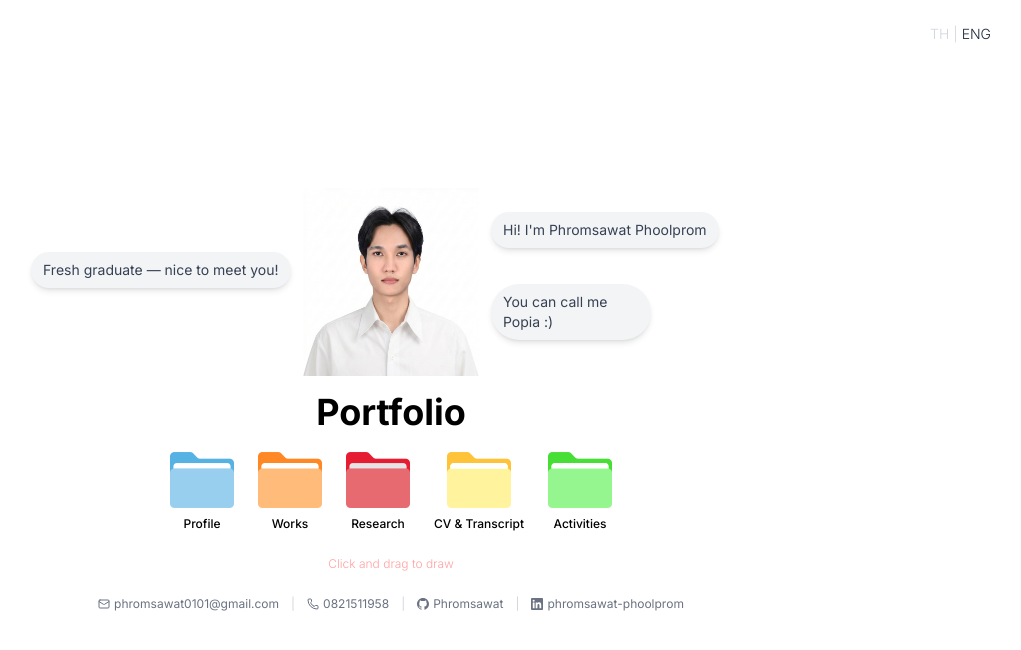
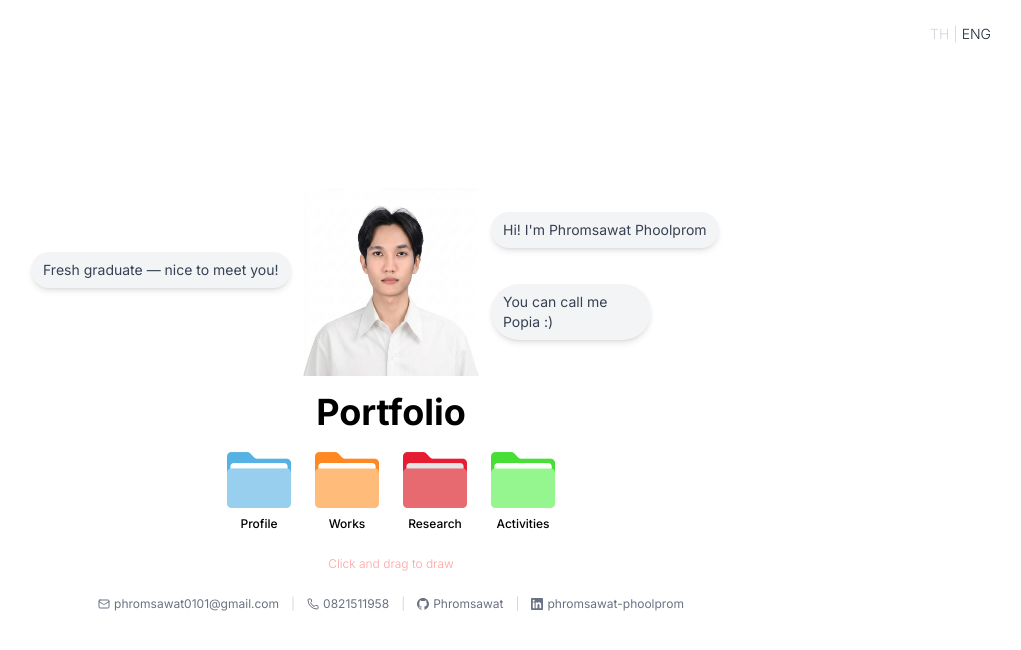
Before and after one commit to Phromsawat/portfolio, a Next.js app: page / in a window 1280 px wide. Shown: the top 650 px of the page, without its empty margins (249-1270 px from the left). Built offline with nearby package versions, Linux system fonts and the light colour scheme.

Commit message:
fix(navigation): remove CV links

```diff
--- a/src/app/(home)/page.tsx
+++ b/src/app/(home)/page.tsx
@@ -5,7 +5,6 @@ import Link from "next/link";
 import { Mail, Phone } from "lucide-react";
 import DrawingCanvas from "@/components/DrawingCanvas";
 import { useState, useEffect } from "react";
-import { useRouter } from "next/navigation";
 
 const content = {
   th: {
@@ -16,7 +15,6 @@ const content = {
     works: "งาน",
     research: "วิจัย",
     hint: "กดเม้าค้างแล้วลากเพื่อวาดรูป",
-    cv: "CV & ทรานสคริป",
     activities: "กิจกรรม",
   },
   en: {
@@ -27,19 +25,13 @@ const content = {
     works: "Works",
     research: "Research",
     hint: "Click and drag to draw",
-    cv: "CV & Transcript",
     activities: "Activities",
   },
 };
 
 export default function Home() {
-  const router = useRouter();
   const [lang, setLang] = useState<"th" | "en">("en");
   const [step, setStep] = useState(0);
-  const handleCVClick = (e: React.MouseEvent) => {
-    e.preventDefault();
-    router.push("/cv");
-  };
 
   const changeLang = (l: "th" | "en") => {
     setLang(l);
@@ -147,17 +139,6 @@ export default function Home() {
             />
             <span className="text-xs font-medium">{t.research}</span>
           </Link>
-          <a href="#" onClick={handleCVClick} className="flex flex-col items-center gap-1 wiggle">
-            <Image
-              src="/folder.png"
-              alt="cv"
-              width={64}
-              height={64}
-              className="w-16 h-16"
-              style={{ filter: "hue-rotate(202deg) saturate(1.3) brightness(1.25)" }}
-            />
-            <span className="text-xs font-medium">{t.cv}</span>
-          </a>
           <Link href="/activities" className="flex flex-col items-center gap-1 wiggle">
             <Image
               src="/folder.png"
--- a/src/components/NavBar.tsx
+++ b/src/components/NavBar.tsx
@@ -9,7 +9,6 @@ const links = [
   { href: "/profile", th: "โปรไฟล์", en: "Profile" },
   { href: "/works", th: "งาน", en: "Works" },
   { href: "/research", th: "วิจัย", en: "Research" },
-  { href: "/cv", th: "CV & ทรานสคริป", en: "CV & Transcript" },
   { href: "/activities", th: "กิจกรรม", en: "Activities" },
 ];
 
```
